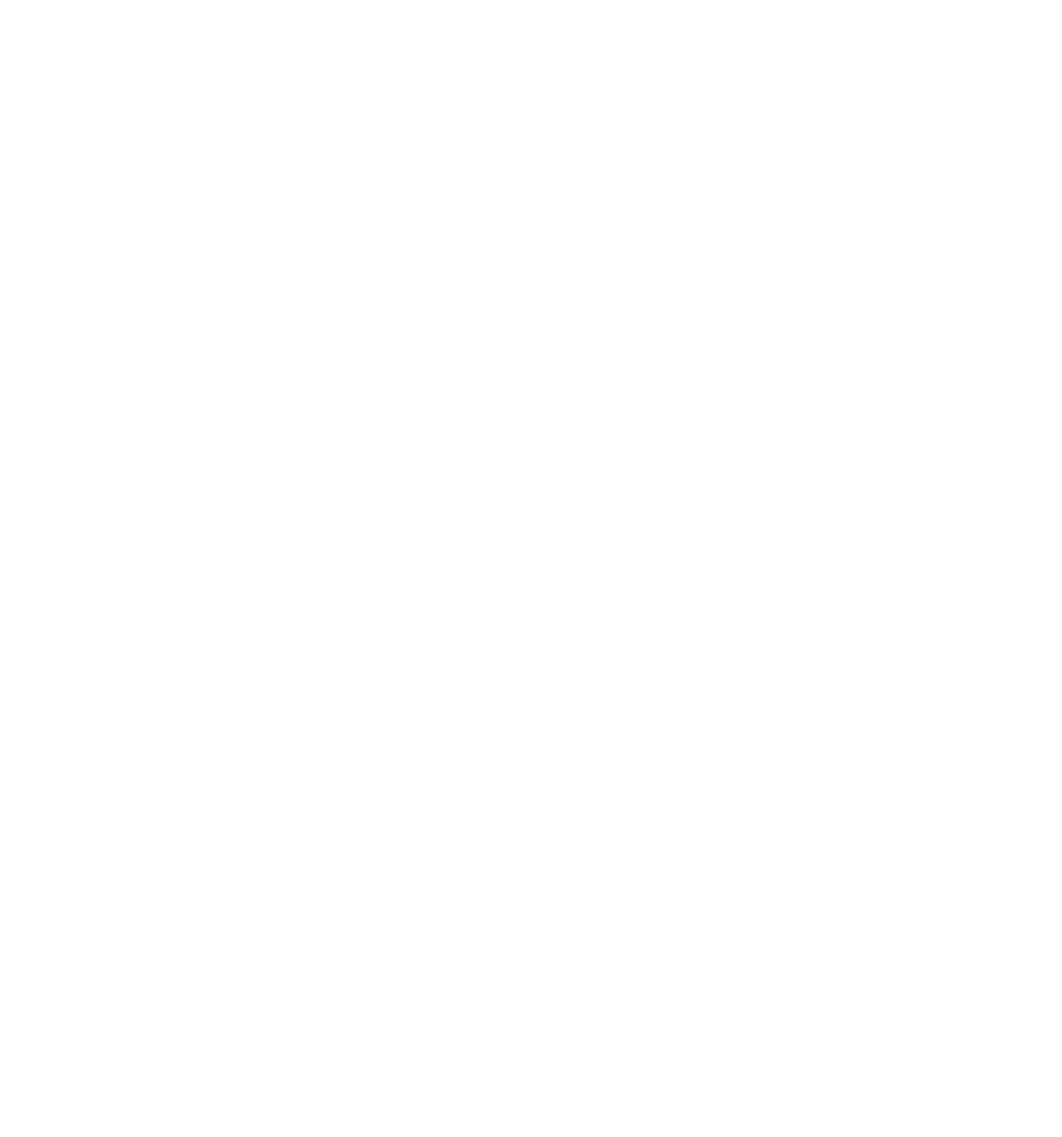
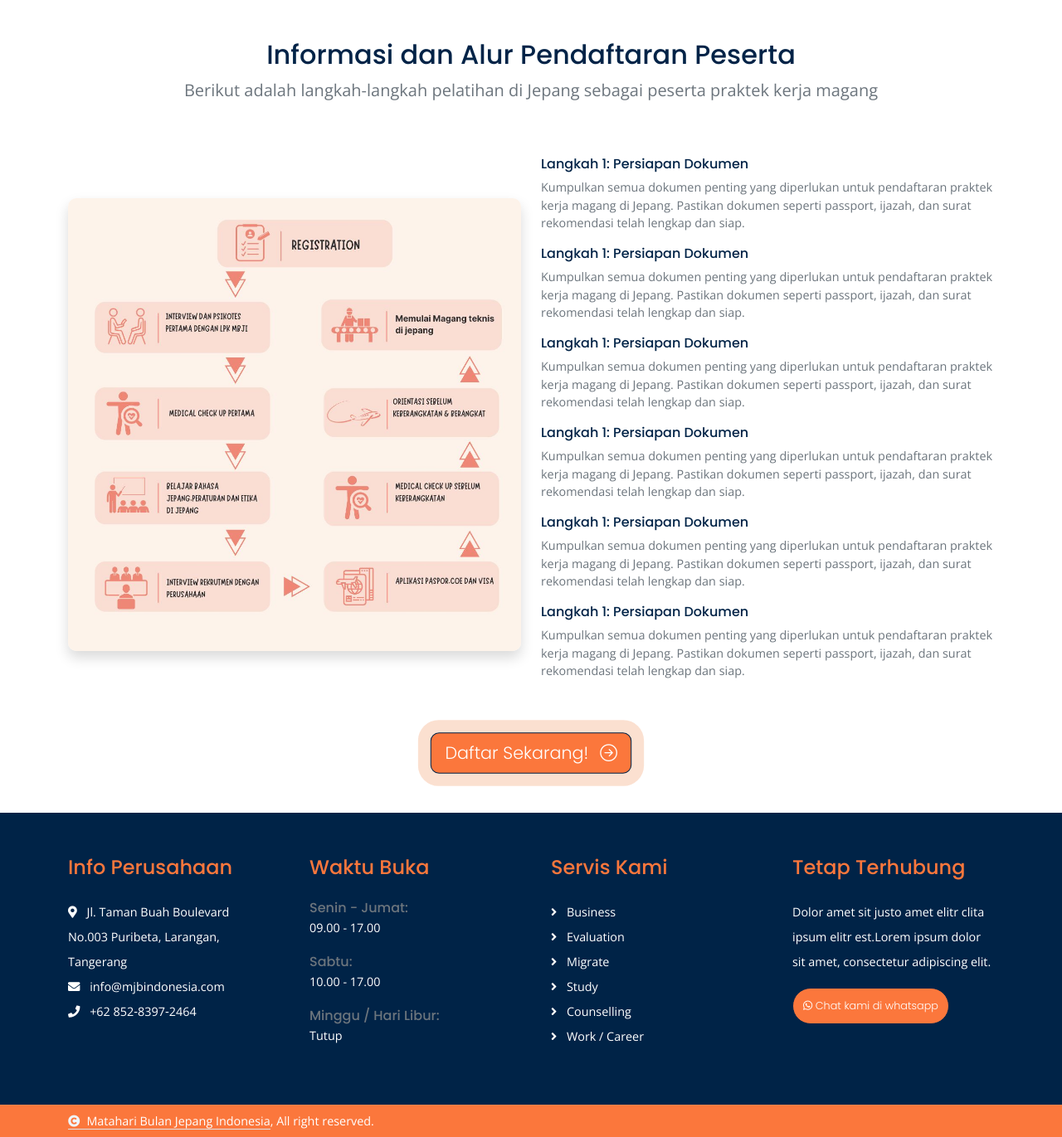
Before and after one commit to nasiikhunamin/mbj-web, a Laravel app: page /informasi/pendaftaran in a window 1280 px wide. Before the commit the part shown is empty. Shown: the part 479-1850 px from the top of the page at 83% size. Before the commit the page ends 800 px from the top, so only its background shows below. Run offline with Laravel 10, Linux system fonts and the light colour scheme; some libraries are stand-ins or nearby versions.

Commit message:
add pendaftaran page

```diff
--- a/public/asset/css/style.css
+++ b/public/asset/css/style.css
@@ -1,4 +1,29 @@
 
+    @keyframes pulse {
+        0% {
+            transform: scale(1);
+            box-shadow: 0 0 0 0 rgba(233, 99, 17, 0.7);
+        }
+        70% {
+            transform: scale(1.05);
+            box-shadow: 0 0 0 20px rgba(52, 144, 220, 0);
+        }
+        100% {
+            transform: scale(1);
+            box-shadow: 0 0 0 0 rgba(52, 144, 220, 0);
+        }
+    }
+
+    .pulse-animation {
+        position: relative;
+        animation: pulse 2s infinite;
+        transition: all 0.3s ease;
+    }
+
+    .pulse-animation:hover {
+        transform: scale(1.05);
+        background-color: #0056b3;
+    }
 /*** Spinner Start ***/
 /*** Spinner ***/
 #spinner {
--- /dev/null
+++ b/resources/views/pages/informasi/pendaftaran.blade.php
@@ -0,0 +1,89 @@
+@extends('layouts.master')
+@section('content')
+
+<!-- Header Start -->
+<div class="container-fluid bg-breadcrumb">
+    <div class="container text-center py-5" style="max-width: 900px;">
+        <h3 class="text-white display-3 mb-4 wow fadeInDown" data-wow-delay="0.1s">Pendaftaran</h1>
+        <ol class="breadcrumb justify-content-center text-white mb-0 wow fadeInDown" data-wow-delay="0.3s">
+            <li class="breadcrumb-item"><a href="index.html" class="text-white">Home</a></li>
+            <li class="breadcrumb-item"><a href="#" class="text-white">Informasi</a></li>
+            <li class="breadcrumb-item active text-secondary">Pendaftaran</li>
+        </ol>
+    </div>
+</div>
+<!-- Header End -->
+
+<!-- About Start -->
+<div class="container-fluid overflow-hidden py-5">
+  <div class="container legal-gallery">
+    <div class="row">
+        <div class="col-12 text-center mb-5">
+          <h2 class="display-7">Informasi dan Alur Pendaftaran Peserta</h2>
+            <p class="lead text-muted">Berikut adalah langkah-langkah pelatihan di Jepang sebagai peserta praktek kerja magang</p>
+        </div>
+    </div>
+    <div class="row align-items-center mb-4">
+        <div class="col-md-6 mb-3 mb-md-0">
+            <img src="{{ asset('asset/img/registration.jpeg') }}" alt="Step 1" class="img-fluid rounded shadow">
+        </div>
+        <div class="col-md-6">
+            <div class="admission-step">
+                <h6 class="text-primary">Langkah 1: Persiapan Dokumen</h6>
+                <p class="text-muted">
+                    Kumpulkan semua dokumen penting yang diperlukan untuk pendaftaran praktek kerja magang di Jepang.
+                    Pastikan dokumen seperti passport, ijazah, dan surat rekomendasi telah lengkap dan siap.
+                </p>
+            </div>
+            <div class="admission-step">
+                <h6 class="text-primary">Langkah 1: Persiapan Dokumen</h6>
+                <p class="text-muted">
+                    Kumpulkan semua dokumen penting yang diperlukan untuk pendaftaran praktek kerja magang di Jepang.
+                    Pastikan dokumen seperti passport, ijazah, dan surat rekomendasi telah lengkap dan siap.
+                </p>
+            </div>
+            <div class="admission-step">
+                <h6 class="text-primary">Langkah 1: Persiapan Dokumen</h6>
+                <p class="text-muted">
+                    Kumpulkan semua dokumen penting yang diperlukan untuk pendaftaran praktek kerja magang di Jepang.
+                    Pastikan dokumen seperti passport, ijazah, dan surat rekomendasi telah lengkap dan siap.
+                </p>
+            </div>
+            <div class="admission-step">
+                <h6 class="text-primary">Langkah 1: Persiapan Dokumen</h6>
+                <p class="text-muted">
+                    Kumpulkan semua dokumen penting yang diperlukan untuk pendaftaran praktek kerja magang di Jepang.
+                    Pastikan dokumen seperti passport, ijazah, dan surat rekomendasi telah lengkap dan siap.
+                </p>
+            </div>
+            <div class="admission-step">
+                <h6 class="text-primary">Langkah 1: Persiapan Dokumen</h6>
+                <p class="text-muted">
+                    Kumpulkan semua dokumen penting yang diperlukan untuk pendaftaran praktek kerja magang di Jepang.
+                    Pastikan dokumen seperti passport, ijazah, dan surat rekomendasi telah lengkap dan siap.
+                </p>
+            </div>
+            <div class="admission-step">
+                <h6 class="text-primary">Langkah 1: Persiapan Dokumen</h6>
+                <p class="text-muted">
+                    Kumpulkan semua dokumen penting yang diperlukan untuk pendaftaran praktek kerja magang di Jepang.
+                    Pastikan dokumen seperti passport, ijazah, dan surat rekomendasi telah lengkap dan siap.
+                </p>
+            </div>
+        </div>
+    </div>
+    <div class="row">
+        <div class="col-12 text-center mt-4">
+            <a href="#" class="btn btn-primary btn-lg pulse-animation">
+                Daftar Sekarang!
+                <i class="bi bi-arrow-right-circle ms-2"></i>
+            </a>
+        </div>
+    </div>
+
+</div>
+</div>
+
+<!-- About End -->
+
+@endsection
```
Also changed, not shown: resources/views/pages/informasi/prospek-karir.blade.php (+7 -7 lines), public/asset/img/registration.jpeg (added), resources/views/pages/informasi/pendaftaran.php (deleted).
